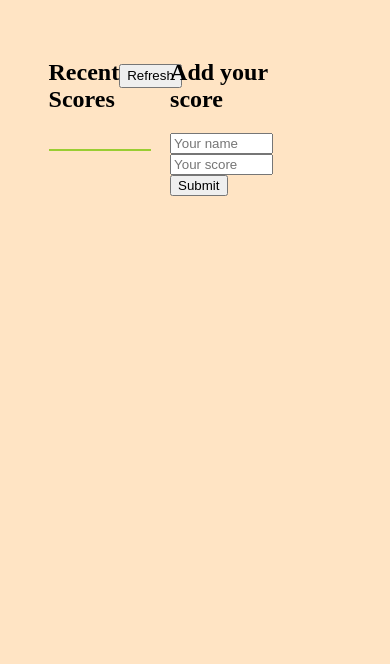
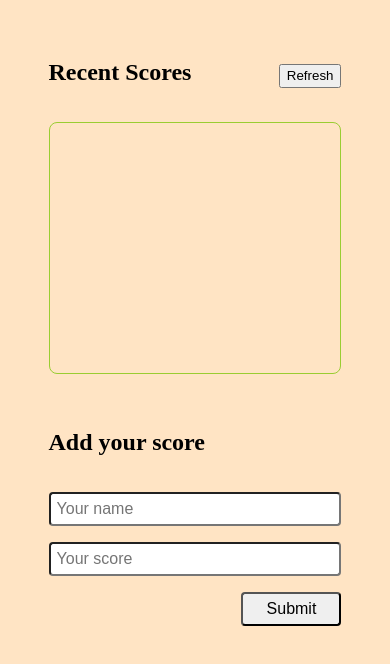
Before and after one commit to GintsM/Leaderboard, a website built with webpack: page src/index.html in a window 390 px wide. Shown: the part 134-798 px from the top of the page. Built offline with nearby package versions, Linux system fonts and the light colour scheme; no server answers.

Commit message:
Style, input in Html

```diff
--- a/src/index.html
+++ b/src/index.html
@@ -23,9 +23,7 @@
         <form action="#" method="post" class="flex">
           <input id="name" type="text" placeholder="Your name" required>
           <input id="score" type="text" placeholder="Your score" required>
-          <div id="submitBtn">
-            <button id="addBook" type="submit">Submit</button>
-          </div>
+          <input id="submitBtn" type="submit">
         </form>
       </div>
     </section>
--- a/src/style.css
+++ b/src/style.css
@@ -16,6 +16,16 @@ section {
   padding: 3%;
 }
 
+@media (max-width: 600px) {
+  .scoreContainer {
+    flex-direction: column;
+  }
+
+  section {
+    width: inherit;
+  }
+}
+
 #recent {
   justify-content: space-between;
   align-items: baseline;
@@ -27,12 +37,42 @@ section {
 
 ul {
   border: 1px solid yellowgreen;
+  overflow: scroll;
+  padding: 5px;
+  height: 240px;
+  border-radius: 8px;
+}
+
+/* ul:nth-child(odd) {
+  background-color: rgb(226, 241, 198);
+} */
+
+#scoreList > li:nth-child(odd) {
+  background-color: antiquewhite;
 }
 
 li {
   list-style: none;
+  border-bottom: 1px solid greenyellow;
+  font-size: 20px;
 }
 
 form {
   flex-direction: column;
 }
+
+input {
+  margin: 8px 0;
+  font-size: 16px;
+  padding: 6px;
+  border-radius: 4px;
+}
+
+#name {
+  margin-top: 16px;
+}
+
+#submitBtn {
+  width: 100px;
+  align-self: end;
+}
```
Also changed, not shown: dist/index.html, dist/main.js.
